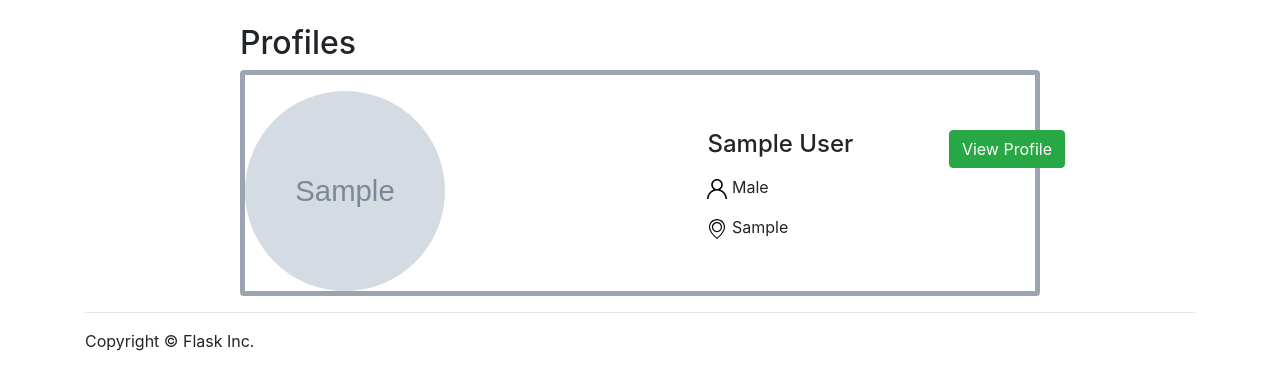
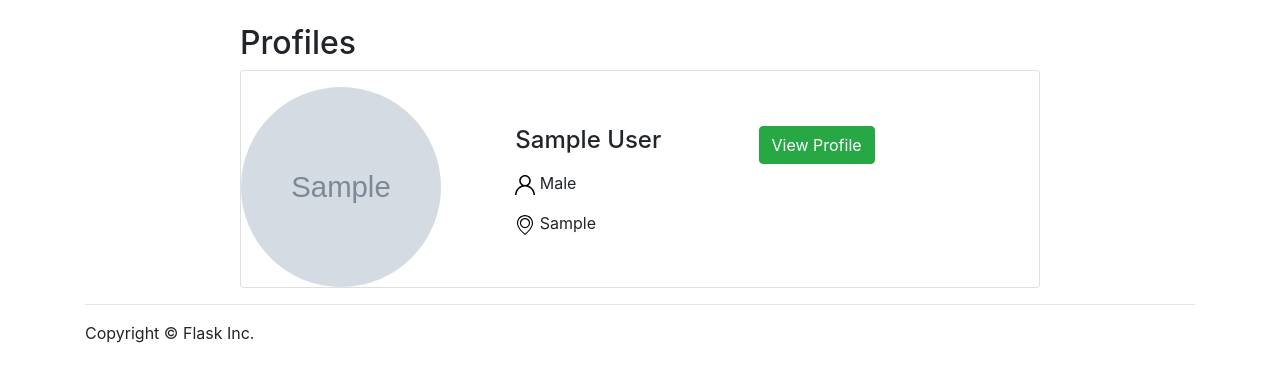
Before and after one commit to Kimskible/info3180-project1, a Flask app: page /profiles in a window 1280 px wide. Shown: the part 56-446 px from the top of the page. Run offline with Flask 2, Linux system fonts and the light colour scheme; tables that the repository leaves empty hold one stand-in row (values such as "Sample post"); grey boxes marked "Sample" are stand-in pictures; some libraries are stand-ins or nearby versions.

Commit message:
fixed profile

```diff
--- a/app/templates/profiles.html
+++ b/app/templates/profiles.html
@@ -1,26 +1,23 @@
 {% extends 'base.html' %}
 {% block css %}
 {{super()}}
-<link rel="stylesheet"
-      href="{{url_for('static', filename='css/profilescard.css')}}">
+<link rel="stylesheet" href="{{url_for('static', filename='css/profilescard.css')}}">
 {% endblock %}
 
 {% block main %}
-
-
-
      <div style="margin:0 auto; width: 50rem;">
          <h2 >Profiles</h2>
 
      {% for profile in user_profiles%}
 
-        <div class="card" style="border:5px solid rgb(155, 165, 177); margin-bottom:15px; ">
+        <div class="card" style= margin-bottom:15px; ">
                <div class="row" style="">
 
-                  <div class="col">
+            <div class="col-xl-3">
                   <div clas="d-flex justify-content-center" style="padding-right: 55px;">
                     <img src="{{ url_for('static', filename="uploads/"+profile.imagestr) }}" class="mr-3 mt-3 rounded-circle" style="width:200px;height:200px;"/>
                     </div>
+
                    </div>
                    <div class="col" style="justify-items: center;">
                    <div clas="d-flex justify-content-center" style="padding-top:55px;">
@@ -30,14 +27,13 @@
                      <p> <p style="display:inline"><img style="width: 20px;" src="{{ url_for('static', filename="images/location.svg") }}" /> {{ profile.location }} </p>
                     </div>
                    </div>
-                   <div class="row">
+                   <div class="col">
                      <div clas="d-flex justify-content-center" style="padding-top: 55px;">
                       <a href="{{ ('/specificProfile/'+(profile.id)|string) }}" class="btn btn-success">View Profile</a>
                      </div>
                    </div>
              </div>
              </div>
-
   {% endfor %}
   </div>
 
```
